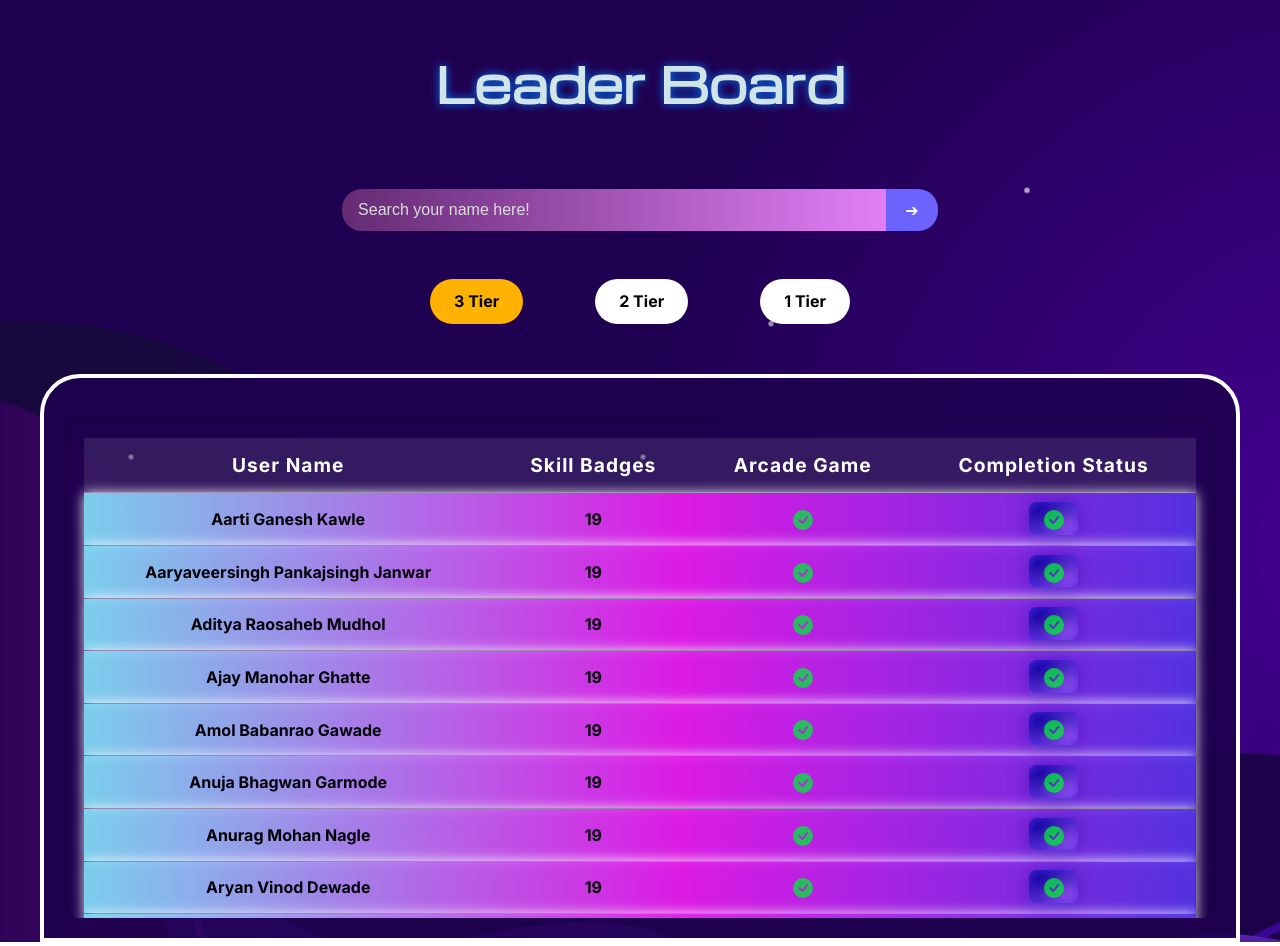
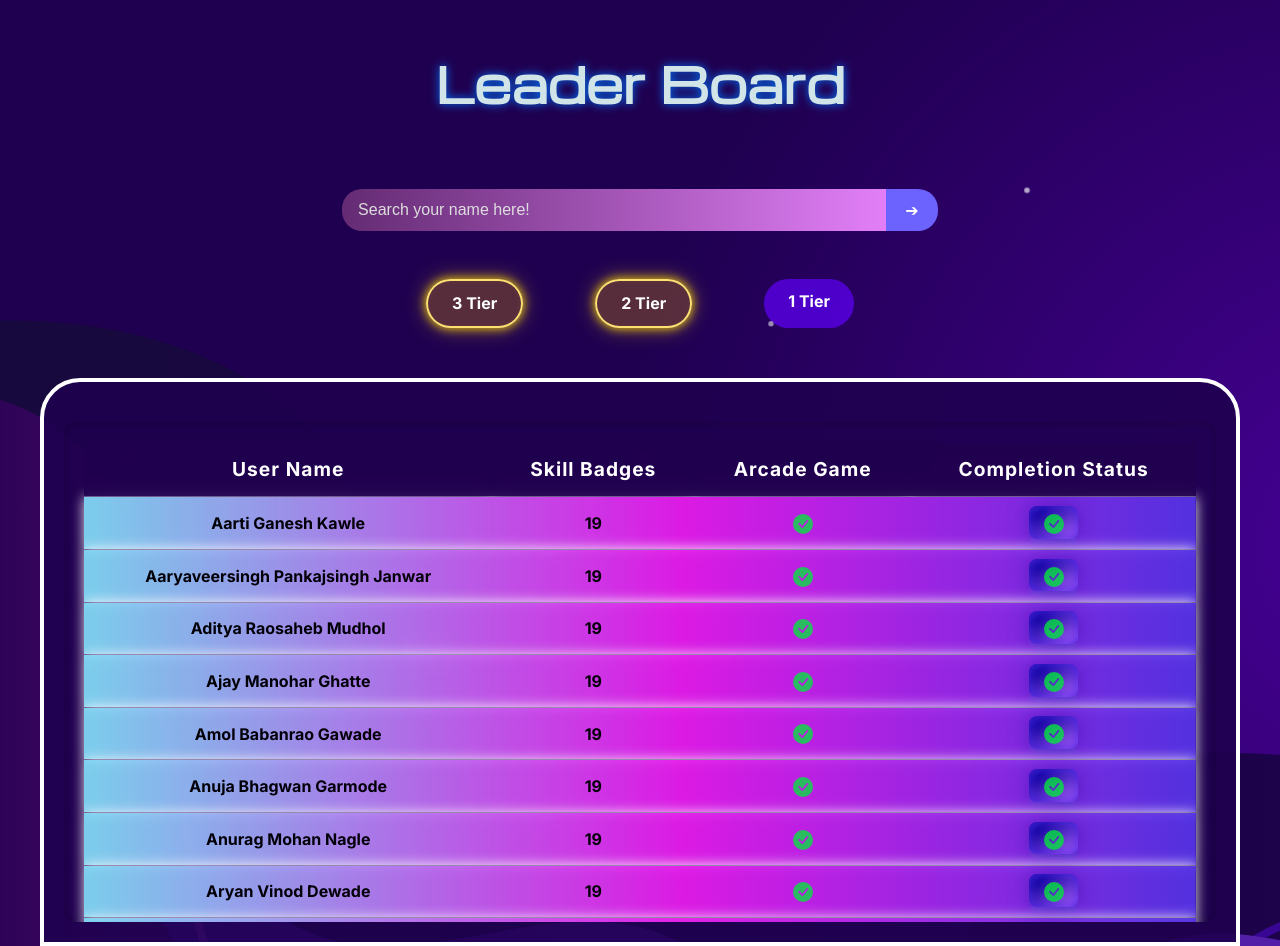
Before and after one commit to Khushii2567/Leaderboard, a React (Vite) app: page /leaderboard in a window 1280 px wide. Built offline with nearby package versions, Linux system fonts and the light colour scheme.

Commit message:
updated UI and Badges

```diff
--- a/src/Leaderboard/Badges.css
+++ b/src/Leaderboard/Badges.css
@@ -6,19 +6,51 @@
 }
 
 .badge {
-  background: white;
+  background: rgba(98, 0, 255, 0.678);
   padding: 0.8rem 1.5rem;
   margin: 0 0.5rem;
   border-radius: 30px;
   font-weight: bold;
-  color: black;
+  color: rgb(255, 255, 255);
   transition: 0.3s ease;
   gap: 3rem;
 }
 
 .badge.active {
-  background: rgb(255, 179, 0);
+  background: rgba(255, 179, 0, 0.25);
+  backdrop-filter: blur(6px);
+  -webkit-backdrop-filter: blur(6px);
+  border: 2px solid rgba(255, 200, 0, 0.8);
+  box-shadow:
+    0 0 8px rgba(255, 200, 0, 0.6),
+    0 0 16px rgba(255, 200, 0, 0.4),
+    inset 0 0 8px rgba(255, 200, 0, 0.753);
+  animation: glassNeon 2s ease-in-out infinite alternate;
+  transition: transform 0.25s ease, background 0.25s ease;
 }
+
+.badge.active:hover {
+  transform: scale(1.07);
+  background: rgba(255, 200, 50, 0.849);
+}
+
+@keyframes glassNeon {
+  from {
+    box-shadow:
+      0 0 6px rgba(255, 200, 0, 0.5),
+      0 0 12px rgba(255, 200, 0, 0.3),
+      inset 0 0 5px rgba(255, 200, 0, 0.25);
+    border-color: rgba(255, 210, 80, 0.9);
+  }
+  to {
+    box-shadow:
+      0 0 10px rgba(255, 220, 0, 0.9),
+      0 0 22px rgba(255, 220, 0, 0.55),
+      inset 0 0 10px rgba(255, 221, 0, 0);
+    border-color: rgba(255, 230, 120, 1);
+  }
+}
+
 
 
 @media (max-width: 600px) {
--- a/src/Leaderboard/Badges.jsx
+++ b/src/Leaderboard/Badges.jsx
@@ -5,7 +5,7 @@ const Badges = ({ maxBadge }) => {
   return (
     <div className="badges-container">
       <div className={`badge ${maxBadge >= 50 ? "active" : ""}`}>3 Tier</div>
-      <div className={`badge ${maxBadge >= 70 ? "active" : ""}`}>2 Tier</div>
+      <div className={`badge ${maxBadge >= 66 ? "active" : ""}`}>2 Tier</div>
       <div className={`badge ${maxBadge >= 100 ? "active" : ""}`}>1 Tier</div>
     </div>
   );
--- a/src/Leaderboard/Table.css
+++ b/src/Leaderboard/Table.css
@@ -25,12 +25,20 @@
   box-shadow: inset 0 0 10px rgba(0,0,0,0.2);
 }
 
-/* Optional: sticky table headers */
+
+/* Sticky header*/
 .leaderboard-table thead th {
+  position: sticky;
   top: 0;
-  background: rgba(255,255,255,0.1);
-  z-index: 2;
+  z-index: 20;
+  background: rgba(32, 0, 79, 0.842);
+  backdrop-filter: blur(8px);
+  -webkit-backdrop-filter: blur(8px);
+  padding: 15px;
+  text-align: center;
+  box-shadow: 0 2px 6px rgba(0,0,0,0.25);
 }
+
 
 
 .leaderboard-table th,
@@ -75,15 +83,6 @@ opacity: 0.9;
 }
 
 
-.third-place {
- background: linear-gradient(90deg, #86E4FD 20%, #F176FF 49.04%, #8436DB 80%);
-opacity: 0.9;
-  color: #000;
-  font-weight: bold;
-  animation: topGlow 2s infinite alternate;
-}
-
-
 /* Loading */
 .loading-text {
   text-align: center;
@@ -105,10 +104,12 @@ opacity: 0.9;
   100% { box-shadow: 0 0 10px #fff; }
 }
 
+
 @keyframes fadeIn {
-  from { opacity: 0; transform: translateY(-20px); }
-  to { opacity: 1; transform: translateY(0); }
+  from { opacity: 0; }
+  to   { opacity: 1; }
 }
+
 
 
 /* =========================================== */
```
